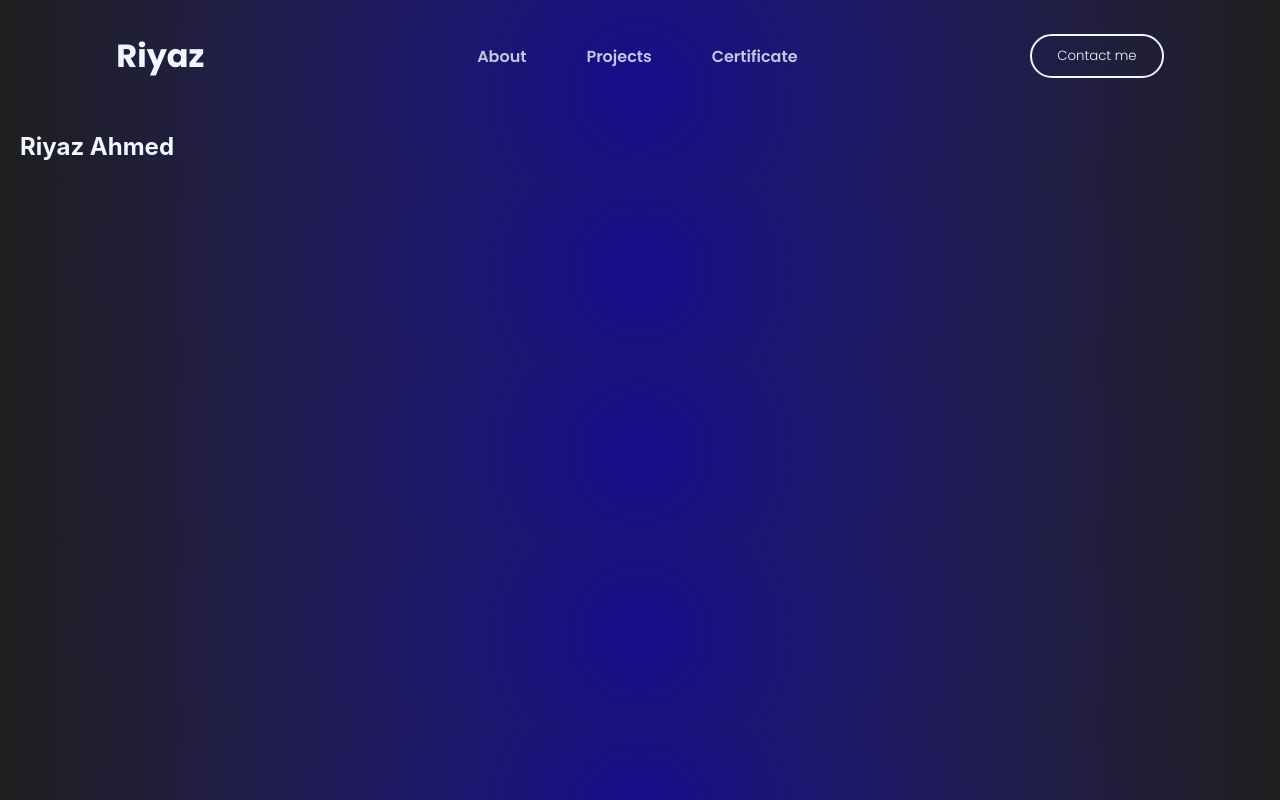
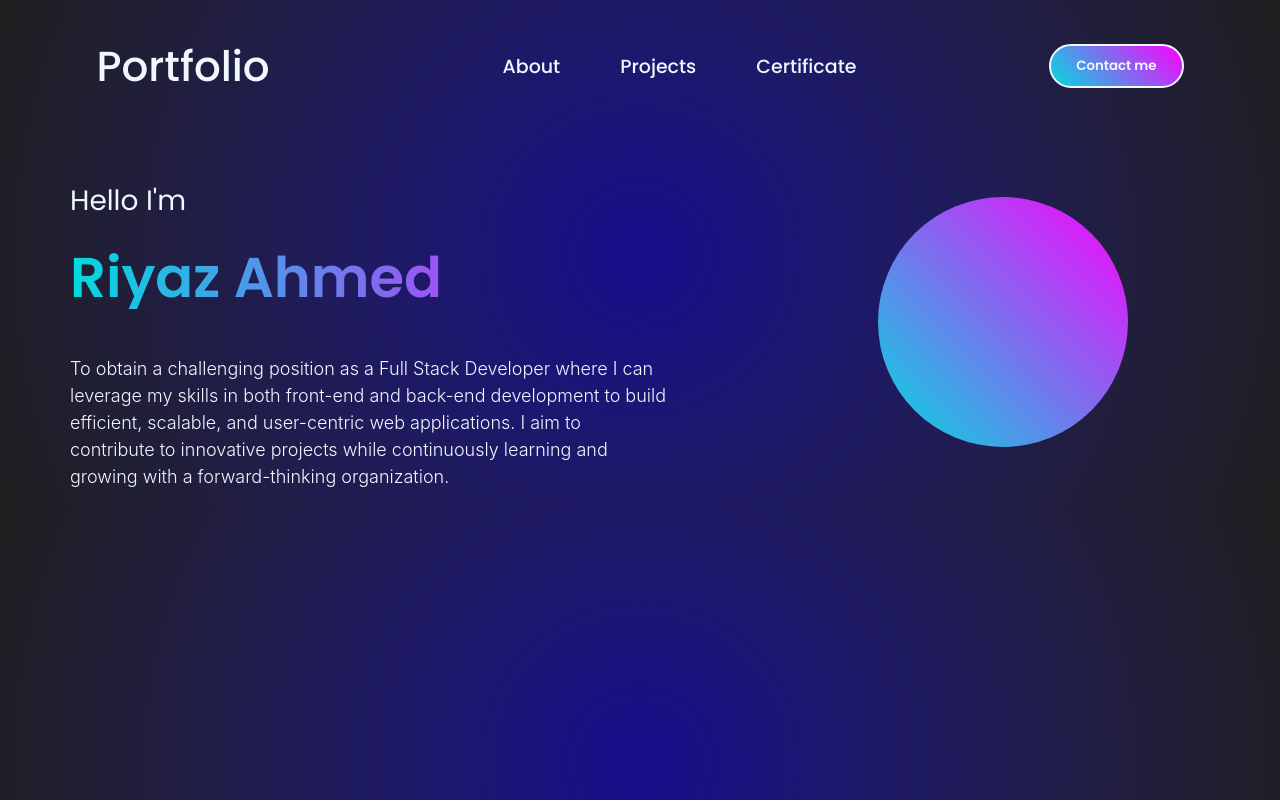
Before and after one commit to riyazahmed2144/Portfolio-React.js, a React (Create React App) app in the folder frontend/: page / in a window 1280 px wide. Built offline with nearby package versions, Linux system fonts and the light colour scheme.

Commit message:
update app.js, with hero, navbar and other files

```diff
--- a/frontend/src/App.css
+++ b/frontend/src/App.css
@@ -1,3 +1,4 @@
+
 .App {
   text-align: center;
 }
--- a/frontend/src/App.js
+++ b/frontend/src/App.js
@@ -1,6 +1,5 @@
 import './App.css';
 import Navbar from './components/navbar/navbar';
-import Main from './pages/main';
 import Hero from './components/hero/hero';
 function App() {
   return (
--- a/frontend/src/components/hero/hero.css
+++ b/frontend/src/components/hero/hero.css
@@ -1,5 +1,66 @@
 .hero{
     color: aliceblue;
-    align-items: center;
-    margin-left: 20px;
+    margin-left: 70px;
+    padding-top: 40px;
+    line-height: 0px;
+    display: flex;
 }
+.head h3{
+    display: flex;
+    font-family: "Poppins", sans-serif;
+    font-weight: 400;
+    font-size: 28px;
+    flex: 1;
+    flex-direction: column;
+    justify-content: center;
+    transform: translateY(30px);
+    animation: fadeSlideIn 1s ease forwards;
+    animation-delay: 0.5s;
+}
+.head h2{
+    display: flex;
+    font-family: "Poppins", sans-serif;
+    font-weight: 600;
+    font-size: 56px;
+    background: linear-gradient(90deg, #00DBDE, #FC00FF);
+    -webkit-background-clip: text;
+    -webkit-text-fill-color: transparent;
+    line-height: 1.1;
+    flex: 1;
+    flex-direction: column;
+    transform: translateY(30px);
+    animation: fadeSlideIn 1s ease forwards;
+    animation-delay: 0.5s;
+}
+.head p{
+    flex-direction: column;
+    max-width: 625px;
+    line-height: 1.5;
+    font-size: 18px;
+    font-weight: 300;
+    transform: translateY(30px);
+    animation: fadeSlideIn 1s ease forwards;
+    animation-delay: 0.5s;
+}
+.right{
+    justify-content: center;
+    width: 420px;
+    padding-left: 210px;
+    padding-top: 24px;
+}
+.circle{
+    width: 250px;
+    height: 250px;
+    background: linear-gradient(45deg, #00DBDE, #FC00FF);
+    border-radius: 50%;
+    transition: box-shadow 0.3s ease;
+}
+.circle:hover{
+    box-shadow: 0 0 30px 5px #8b5cf6;
+}
+@keyframes fadeSlideIn {
+  to {
+    opacity: 1;
+    transform: translateY(0);
+  }
+}
--- a/frontend/src/components/hero/hero.jsx
+++ b/frontend/src/components/hero/hero.jsx
@@ -3,8 +3,13 @@ import './hero.css'
 const hero = () => {
   return (
     <div className="hero">
-      <div className="name">
+      <div className="head">
+        <h3>Hello I'm</h3>
         <h2>Riyaz Ahmed</h2>
+        <p>To obtain a challenging position as a Full Stack Developer where I can leverage my skills  in both front-end and back-end development to build efficient, scalable, and user-centric web applications. I aim to contribute to innovative projects while continuously learning and growing with a forward-thinking organization.</p>
+      </div>
+      <div className="right">
+        <div className="circle"></div>
       </div>
     </div>
   )
--- a/frontend/src/components/navbar/navbar.css
+++ b/frontend/src/components/navbar/navbar.css
@@ -1,29 +1,47 @@
+
 .navbar{
     display: flex;
     align-items: center;
     background-color: transparent;
     justify-content: space-around;
     font-family: "Poppins", sans-serif;
-    font-weight: 600;
+    font-weight: 400;
 }
-.navbar p{
-    font-weight: 700;
-    font-size: 32px;
+
+.nav-icon h2{
+    font-weight: 500;
+    font-size: 42px;
     color: aliceblue;
 }
 .navbar ul{
     display: flex;
     gap: 60px;
     list-style: none;
-    color: rgba(240, 248, 255, 0.783);
+    color: aliceblue;
+    font-weight: 400;
+    font-family: "Poppins", sans-serif;
+    cursor: pointer;
+}
+.navbar a{
+    color: aliceblue;
+    font-weight: 500;
+    font-size: 19px;
+    font-family: "Poppins", sans-serif;
+    display: flex;
+    gap: 60px;
+    text-decoration: none;
 }
 .contact-btn button{
     border: 2px solid aliceblue;
-    background-color: transparent;
+    background: linear-gradient(45deg, #00DBDE, #FC00FF);
     border-radius: 25px;
     outline: none;
     padding: 10px 25px;
     color: aliceblue;
-    font-weight: 300;
+    font-weight: 600;
     font-family: "Poppins", sans-serif;
+    cursor: pointer;
 }
+.contact-btn button:hover{
+    background: transparent;
+}
--- a/frontend/src/components/navbar/navbar.jsx
+++ b/frontend/src/components/navbar/navbar.jsx
@@ -1,16 +1,17 @@
 import React from 'react'
 import './navbar.css'
+import Logo from '../assets/logo.png'
 const navbar = () => {
   return (
     <div className="navbar">
       <div className="nav-icon">
-        <p>Riyaz</p>
+        <h2>Portfolio</h2>
       </div>
       <div className="navbar-menu">
         <ul>
-          <li>About</li>
-          <li>Projects</li>
-          <li>Certificate</li>
+          <li><a href="#about">About</a></li>
+          <li><a href='#projects'>Projects</a></li>
+          <li><a href='#certificate'>Certificate</a></li>
         </ul>
       </div>
       <div className="contact-btn">
--- a/frontend/src/pages/main.jsx
+++ /dev/null
@@ -1,8 +0,0 @@
-import React from 'react'
-
-const main = () => {
-  return (
-    <div>main</div>
-  )
-}
-export default main;
```
Also changed, not shown: frontend/src/pages/contact.jsx (deleted, +0 -7 lines), frontend/src/components/assets/logo.png (added).
